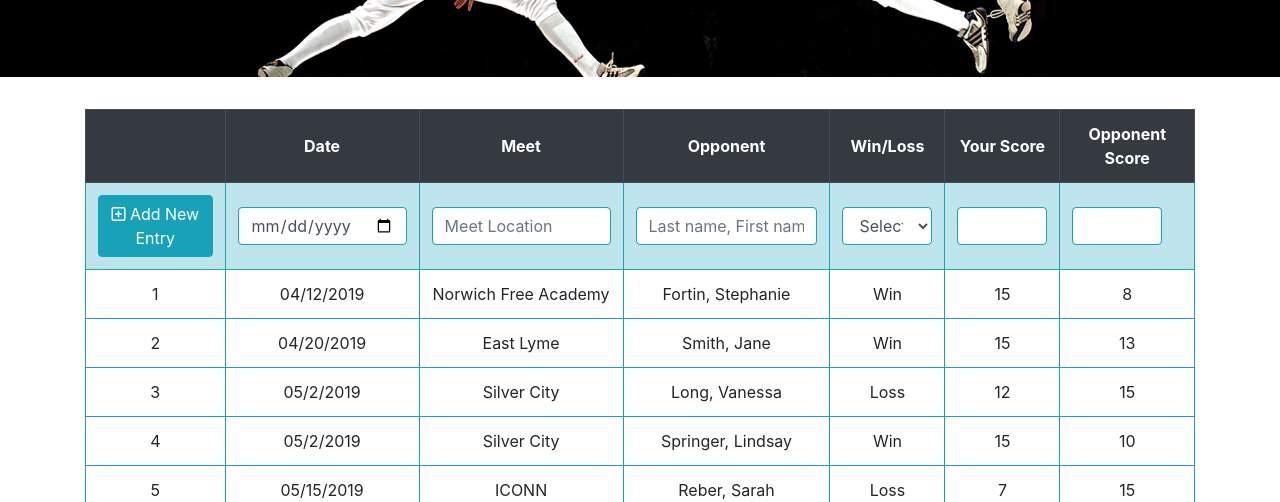
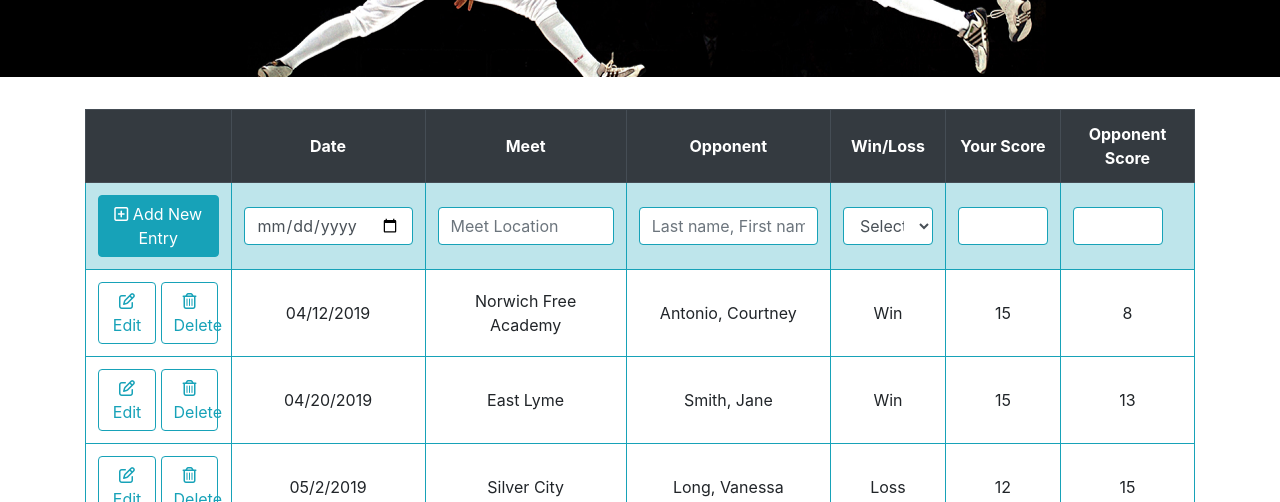
Before and after one commit to CAT-HCA/CCTFC_Project, a plain HTML site: page account.html in a window 1280 px wide. Shown: the part 298-800 px from the top of the page. Drawn offline with nearby package versions, Linux system fonts and the light colour scheme.

Commit message:
updated form table

```diff
--- a/account.html
+++ b/account.html
@@ -68,7 +68,7 @@
 
   <main class="container">
     <form action="#" method="get">
-      <table class="table table-bordered table-hover text-center">
+      <table class="table table-bordered table-hover text-center align-middle accform">
         <thead>
           <tr class="thead-dark">
             <th scope="col" class="align-middle"></th>
@@ -84,31 +84,31 @@
 
           <tr class="table-info">
             <!--SUBMIT BUTTON-->
-            <th scope="row" class="align-middle">
+            <td scope="row" class="align-middle">
               <div class="form-group-row">
-                <button type="submit" class="btn btn-info"> <i class="far fa-plus-square"></i> Add New Entry</button>
+                <button type="submit" class="btn btn-info"> <i class="far fa-plus-square addbt"></i> Add New Entry</button>
               </div>
-            </th>
-            <th scope="row" class="align-middle">
+            </td>
+            <td scope="row" class="align-middle">
               <div class="form-group-row">
 
                 <input type="date" class="form-control border-info" id="addDate">
               </div>
-            </th>
-            <th scope="row" class="align-middle">
+            </td>
+            <td scope="row" class="align-middle">
               <div class="form-group-row">
 
                 <input type="text" class="form-control border-info" id="addMeet" placeholder="Meet Location">
               </div>
-            </th>
-            <th scope="row" class="align-middle">
+            </td>
+            <td scope="row" class="align-middle">
               <div class="form-group-row">
 
                 <input type="text" class="form-control border-info" id="addOpponent"
                   placeholder="Last name, First name">
               </div>
-            </th>
-            <th scope="row" class="align-middle form-label">
+            </td>
+            <td scope="row" class="align-middle form-label">
               <div class="form-group-row colwid">
 
                 <select class="form-control border-info" id="addWinLoss">
@@ -117,18 +117,18 @@
                   <option value="L">Loss</option>
                 </select>
               </div>
-            </th>
-            <th scope="row" class="align-middle">
+            </td>
+            <td scope="row" class="align-middle">
               <div class="form-group-row colwid">
 
                 <input type="number" min=0 max=15 class="form-control border-info" id="addYourScore">
               </div>
-            </th>
-            <th scope="row" class="align-middle">
+            </td>
+            <td scope="row" class="align-middle">
               <div class="form-group-row colwid">
                 <input type="number" min=0 max=15 class="form-control border-info" id="addOpponentScore">
               </div>
-            </th>
+            </td>
 
 
           </tr>
@@ -136,53 +136,67 @@
 
           <tr>
 
-            <td>1</td>
-            <td>04/12/2019</td>
-            <td>Norwich Free Academy</td>
-            <td>Fortin, Stephanie</td>
-            <td>Win</td>
-            <td>15</td>
-            <td>8</td>
+            <td>
+                <button type="submit" class="btn btn-outline-info mx-auto d-inline editbuts"><i class="far fa-edit"></i>Edit</button>
+                <button type="submit" class="btn btn-outline-info mx-auto d-inline editbuts"><i class="far fa-trash-alt"></i>Delete</button>
+                </td>
+            <td class="align-middle">04/12/2019</td>
+            <td class="align-middle">Norwich Free Academy</td>
+            <td class="align-middle">Antonio, Courtney</td>
+            <td class="align-middle">Win</td>
+            <td class="align-middle">15</td>
+            <td class="align-middle">8</td>
 
 
           </tr>
           <tr>
-            <td>2</td>
-            <td>04/20/2019</td>
-            <td>East Lyme</td>
-            <td>Smith, Jane</td>
-            <td>Win</td>
-            <td>15</td>
-            <td>13</td>
+            <td class="align-middle">
+              <button type="submit" class="btn btn-outline-info mx-auto d-inline editbuts"><i class="far fa-edit"></i>Edit</button>
+              <button type="submit" class="btn btn-outline-info mx-auto d-inline editbuts"><i class="far fa-trash-alt"></i>Delete</button></td>
+            <td class="align-middle">04/20/2019</td>
+            <td class="align-middle">East Lyme</td>
+            <td class="align-middle">Smith, Jane</td>
+            <td class="align-middle">Win</td>
+            <td class="align-middle">15</td>
+            <td class="align-middle">13</td>
 
           </tr>
           <tr>
-            <td>3</td>
-            <td>05/2/2019</td>
-            <td>Silver City</td>
-            <td>Long, Vanessa</td>
-            <td>Loss</td>
-            <td>12</td>
-            <td>15</td>
+            <td class="align-middle">
+                <button type="submit" class="btn btn-outline-info mx-auto d-inline editbuts"><i class="far fa-edit"></i>Edit</button>
+                <button type="submit" class="btn btn-outline-info mx-auto d-inline editbuts"><i class="far fa-trash-alt"></i>Delete</button>
+            </td>
+            <td class="align-middle">05/2/2019</td>
+            <td class="align-middle">Silver City</td>
+            <td class="align-middle">Long, Vanessa</td>
+            <td class="align-middle">Loss</td>
+            <td class="align-middle">12</td>
+            <td class="align-middle">15</td>
           </tr>
           <tr>
-            <td>4</td>
-            <td>05/2/2019</td>
-            <td>Silver City</td>
-            <td>Springer, Lindsay</td>
-            <td>Win</td>
-            <td>15</td>
-            <td>10</td>
+            <td class="align-middle">
+                <button type="submit" class="btn btn-outline-info mx-auto d-inline editbuts"><i class="far fa-edit"></i>Edit</button>
+                <button type="submit" class="btn btn-outline-info mx-auto d-inline editbuts"><i class="far fa-trash-alt"></i>Delete</button>
+            </td>
+            <td class="align-middle">05/2/2019</td>
+            <td class="align-middle">Silver City</td>
+            <td class="align-middle">Springer, Lindsay</td>
+            <td class="align-middle">Win</td>
+            <td class="align-middle">15</td>
+            <td class="align-middle">10</td>
 
           </tr>
           <tr>
-            <td>5</td>
-            <td>05/15/2019</td>
-            <td>ICONN</td>
-            <td>Reber, Sarah</td>
-            <td>Loss</td>
-            <td>7</td>
-            <td>15</td>
+            <td class="align-middle">
+                <button type="submit" class="btn btn-outline-info mx-auto d-inline editbuts"><i class="far fa-edit"></i>Edit</button>
+                <button type="submit" class="btn btn-outline-info mx-auto d-inline editbuts"><i class="far fa-trash-alt"></i>Delete</button>
+            </td>
+            <td class="align-middle">05/15/2019</td>
+            <td class="align-middle">ICONN</td>
+            <td class="align-middle">Reber, Sarah</td>
+            <td class="align-middle">Loss</td>
+            <td class="align-middle">7</td>
+            <td class="align-middle">15</td>
 
         </tbody>
       </table>
--- a/css/account.css
+++ b/css/account.css
@@ -18,3 +18,17 @@ table.table-bordered th, table.table-bordered td {
     width: 100%;
 
 }
+
+
+.editbuts {
+    text-align:center;
+    width: 48%;
+}
+
+.accform th, td {
+    text-align:center;
+}
+
+.addbt {
+    color:white;
+}
--- a/css/styles.css
+++ b/css/styles.css
@@ -29,6 +29,6 @@ a:link, a:visited {
     box-shadow: inset 0 1px 1px rgba(0, 0, 0, 0.075), 0 0 8px rgba(23, 162, 184, 0.6);
 }
 
-.fab {
+.fab, .far {
     color:#17a2b8;
 }
```
